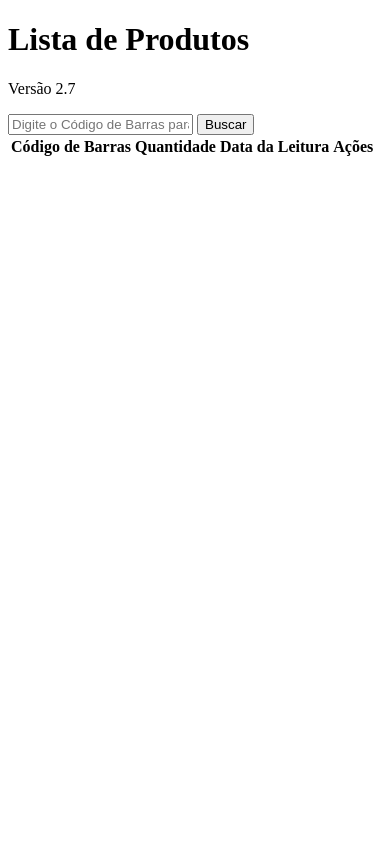
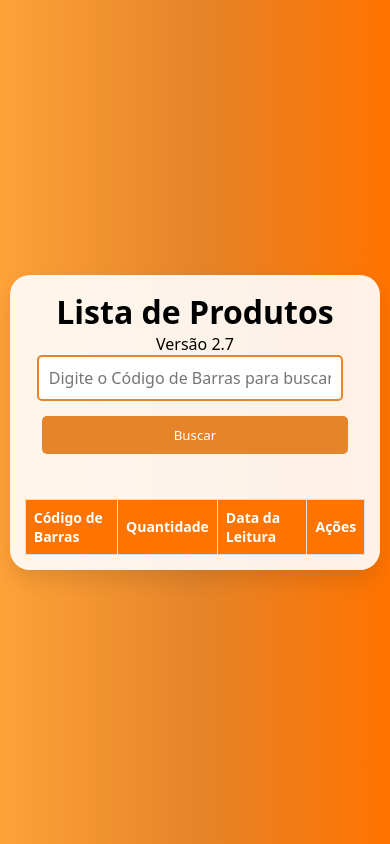
Before and after one commit to RicardoFroeseler/gerador_pedidos, a plain HTML site: page lista.html in a window 390 px wide. Drawn offline with Linux system fonts and the light colour scheme.

Commit message:
Add files via upload

```diff
--- /dev/null
+++ b/assets/styles/cadastro.css
@@ -0,0 +1,134 @@
+/* Reset de estilos globais */
+* {
+    margin: 0;
+    padding: 0;
+    box-sizing: border-box;
+    text-decoration: none;
+    font-family: system-ui, -apple-system, BlinkMacSystemFont, 'Segoe UI', Roboto, Oxygen, Ubuntu, Cantarell, 'Open Sans', 'Helvetica Neue', sans-serif;
+}
+
+/* Estilos globais para centralização */
+html, body {
+    height: 100vh; /* Garante que o html e body ocupem toda a altura da tela */
+    display: flex;
+    justify-content: center; /* Centraliza horizontalmente */
+    align-items: center; /* Centraliza verticalmente */
+    background: linear-gradient(90deg, #ffa238, #e5842a, #ff7300);
+}
+
+body {
+    background: transparent;
+}
+
+/* Ocultar conteúdo mobile por padrão */
+.mobile-content {
+    display: none;
+}
+
+/* Mostrar conteúdo mobile e ocultar desktop quando for uma tela pequena */
+@media (max-width: 768px) {
+    .desktop-content {
+        display: none; /* Esconder conteúdo de desktop em telas pequenas */
+    }
+
+    .mobile-content {
+        display: block; /* Mostrar conteúdo de mobile */
+    }
+}
+
+/* Container principal que centraliza o conteúdo */
+.container {
+    display: flex;
+    flex-direction: column; /* Garante que o conteúdo dentro do container seja disposto em coluna */
+    justify-content: center; /* Centraliza o conteúdo internamente */
+    align-items: center; /* Centraliza o conteúdo ao centro */
+    text-align: center; /* Texto centralizado */
+    background-color: rgba(255, 255, 255, 0.95);
+    padding: 40px;
+    border-radius: 15px;
+    box-shadow: 0 15px 25px rgba(0, 0, 0, 0.2);
+    max-width: 800px;
+    width: 90%;
+    animation: fadeIn 0.8s ease-in-out; /* Animação de entrada */
+}
+
+/* Estilos para cabeçalhos */
+h3 {
+    font-size: 20px;
+    color: #333333;
+    padding-bottom: 20px;
+}
+
+/* Estilo para os botões */
+.btn {
+    background-color: #ff7300;
+    color: #fff;
+    border: none;
+    padding: 12px 20px;
+    border-radius: 8px;
+    cursor: pointer;
+    transition: background-color 0.3s ease, transform 0.2s ease;
+    box-shadow: 0 4px 6px rgba(0, 0, 0, 0.1);
+    margin: 10px;
+}
+
+.btn:hover {
+    background-color: #e5842a;
+    transform: translateY(-3px);
+}
+
+/* Estilo adicional para os botões com ícones */
+.btn i {
+    margin-right: 8px; /* Espaçamento entre o ícone e o texto */
+    vertical-align: middle; /* Alinha o ícone com o texto */
+}
+
+
+/* Estilo para os campos de entrada */
+input[type="text"], input[type="number"], input[type="bolean"], select {
+    width: 100%;
+    padding: 12px;
+    margin: 8px 0;
+    border: 1px solid #ccc;
+    border-radius: 6px;
+    background-color: #f9f9f9;
+    transition: border-color 0.3s ease;
+}
+
+input[type="text"]:focus, input[type="number"]:focus, input[type="bolean"]:focus, select:focus {
+    border-color: #ff7300;
+    outline: none;
+    background-color: #fff;
+}
+
+/* Estilo para checkbox */
+input[type="checkbox"] {
+    width: 20px;
+    height: 20px;
+    cursor: pointer;
+}
+
+/* Animação de entrada suave */
+@keyframes fadeIn {
+    from {
+        opacity: 0;
+        transform: translateY(-10px);
+    }
+    to {
+        opacity: 1;
+        transform: translateY(0);
+    }
+}
+
+/* Ajustes de cor para melhor contraste */
+label {
+    font-size: 16px;
+    color: #505050;
+}
+
+/* Ajuste para mensagens de aviso ou erro */
+.message {
+    color: #ff0000;
+    font-size: 14px;
+    margin-top: 10px;
+}
--- /dev/null
+++ b/assets/styles/lista.css
@@ -0,0 +1,166 @@
+/* Reset de estilos globais */
+* {
+    margin: 0;
+    padding: 0;
+    box-sizing: border-box;
+    text-decoration: none;
+    font-family: system-ui, -apple-system, BlinkMacSystemFont, 'Segoe UI', Roboto, Oxygen, Ubuntu, Cantarell, 'Open Sans', 'Helvetica Neue', sans-serif;
+}
+
+/* Estilos globais para centralização */
+html, body {
+    height: 100vh;
+    display: flex;
+    justify-content: center;
+    align-items: center;
+    background: -webkit-linear-gradient(90deg, #ffa238, #e5842a, #ff7300);
+    background: linear-gradient(90deg, #ffa238, #e5842a, #ff7300);
+}
+
+body {
+    background: transparent;
+}
+
+/* Container principal */
+.container {
+    display: flex;
+    flex-direction: column;
+    justify-content: center;
+    align-items: center;
+    text-align: center;
+    background-color: rgba(255, 255, 255, 0.9);
+    padding: 20px;
+    border-radius: 20px;
+    box-shadow: 0 10px 20px rgba(0, 0, 0, 0.1);
+    max-width: 1000px;
+    width: 90%;
+    animation: fadeIn 0.8s ease-in-out;
+}
+
+/* Tabela de produtos */
+#product-list {
+    width: 100%;
+    border-collapse: collapse;
+    margin-top: 20px;
+    overflow-x: auto;
+}
+
+/* Cabeçalho da tabela */
+#product-list thead {
+    background-color: #ff7300;
+    color: #ffffff;
+}
+
+#product-list th, #product-list td {
+    padding: 10px;
+    border: 1px solid #ddd;
+    text-align: left;
+}
+
+/* Estilo das linhas da tabela */
+#product-list tr:nth-child(even) {
+    background-color: #f9f9f9;
+}
+
+#product-list tr:hover {
+    background-color: #ffe0b2;
+}
+
+/* Estilo para botões de ação */
+.action-buttons {
+    display: flex;
+    justify-content: space-around;
+    flex-wrap: wrap;
+}
+
+button {
+    background-color: #e5842a;
+    color: white;
+    border: none;
+    padding: 8px 10px;
+    border-radius: 5px;
+    cursor: pointer;
+    transition: background-color 0.3s ease;
+    margin: 5px;
+}
+
+button:hover {
+    background-color: #d4761c;
+}
+
+button:focus {
+    outline: none;
+}
+
+/* Ajuste para telas pequenas */
+@media (max-width: 768px) {
+    .container {
+        width: 95%;
+        padding: 15px;
+    }
+
+    #product-list th, #product-list td {
+        font-size: 14px;
+        padding: 8px;
+    }
+
+    .action-buttons {
+        flex-direction: column;
+        align-items: center;
+    }
+
+    button {
+        width: 100%;
+        margin: 5px 0;
+    }
+}
+
+
+/* Estilo para a barra de busca */
+.search-bar {
+    margin-bottom: 20px;
+    display: flex;
+    justify-content: center;
+    align-items: center;
+}
+
+.search-bar input[type="text"] {
+    width: 60%;
+    padding: 10px;
+    border: 2px solid #e5842a;
+    border-radius: 5px;
+    outline: none;
+    margin-right: 10px;
+    font-size: 16px;
+}
+
+.search-bar button {
+    padding: 10px 20px;
+    background-color: #e5842a;
+    color: white;
+    border: none;
+    border-radius: 5px;
+    cursor: pointer;
+    transition: background-color 0.3s ease;
+}
+
+.search-bar button:hover {
+    background-color: #d4761c;
+}
+
+/* Ajustes para dispositivos móveis */
+@media (max-width: 768px) {
+    .search-bar {
+        flex-direction: column;
+        width: 100%;
+    }
+
+    .search-bar input[type="text"] {
+        width: 90%;
+        margin-bottom: 10px;
+    }
+
+    .search-bar button {
+        width: 90%;
+    }
+}
--- /dev/null
+++ b/assets/styles/login.css
@@ -0,0 +1,124 @@
+/* Reset de estilos globais */
+* {
+    margin: 0;
+    padding: 0;
+    box-sizing: border-box;
+
+    font-family: system-ui, -apple-system, BlinkMacSystemFont, 'Segoe UI', Roboto, Oxygen, Ubuntu, Cantarell, 'Open Sans', 'Helvetica Neue', sans-serif;
+}
+
+/* Estilos globais para centralização */
+html, body {
+    height: 100vh; /* Garante que o html e body ocupem toda a altura da tela */
+    display: flex;
+    justify-content: center; /* Centraliza horizontalmente */
+    align-items: center; /* Centraliza verticalmente */
+    background: -webkit-linear-gradient(90deg, #ffa238,#e5842a,#ff7300);
+    background: linear-gradient(90deg, #ffa238,#e5842a,#ff7300);
+}
+
+body {
+    background: transparent;
+}
+
+/* Ocultar conteúdo mobile por padrão */
+.mobile-content {
+    display: none;
+}
+
+/* Mostrar conteúdo mobile e ocultar desktop quando for uma tela pequena */
+@media (max-width: 768px) {
+    .desktop-content {
+        display: none; /* Esconder conteúdo de desktop em telas pequenas */
+    }
+
+    .mobile-content {
+        display: block; /* Mostrar conteúdo de mobile */
+    }
+}
+
+/* Container principal que centraliza o conteúdo */
+.container {
+    display: flex;
+    flex-direction: column; /* Garante que o conteúdo dentro do container seja disposto em coluna */
+    justify-content: center; /* Centraliza o conteúdo internamente */
+    align-items: center; /* Centraliza o conteúdo ao centro */
+    text-align: center; /* Texto centralizado */
+    background-color: rgba(255, 255, 255, 0.9);
+    padding: 30px;
+    border-radius: 20px;
+    box-shadow: 0 10px 20px rgba(0, 0, 0, 0.1);
+    max-width: 900px;
+    width: 90%;
+    animation: fadeIn 0.8s ease-in-out; /* Animação de entrada */
+}
+
+
+/* inicio estilo para tela desktop */
+.h1desktop {
+    color: #dda919;
+    padding-bottom: 22px;
+    font-family: system-ui, -apple-system, BlinkMacSystemFont, 'Segoe UI', Roboto, Oxygen, Ubuntu, Cantarell, 'Open Sans', 'Helvetica Neue', sans-serif;
+}
+
+.h3desktop {
+    font-size: 16px;
+
+    color: #50504f6b;
+    padding-bottom: 36px;
+
+
+}
+
+/* Estilo do botão de redirecionamento */
+.btn-redirect {
+    padding: 12px 24px;
+    background-color: #ff7043;
+    color: white;
+    text-decoration: none;
+    border-radius: 8px;
+    transition: background-color 0.3s ease, transform 0.3s ease;
+    font-weight: bold;
+    box-shadow: 0 4px 8px rgba(0, 0, 0, 0.2);
+
+
+}
+
+.btn-redirect:hover {
+    background-color: #f4511e;
+
+}
+
+/* final estilo para tela desktop */
+
+/* inicio estilo para tela smartphone */
+.h1smart {
+    color: #dda919;
+    padding-bottom: 22px;
+    font-family: system-ui, -apple-system, BlinkMacSystemFont, 'Segoe UI', Roboto, Oxygen, Ubuntu, Cantarell, 'Open Sans', 'Helvetica Neue', sans-serif;
+}
+
+
+#login-google {
+    padding: 10px 20px;
+    background-color: #4285F4;
+    width: 250px;
+    color: white;
+    border: none;
+    cursor: pointer;
+    margin-top: 52px;
+    margin-bottom: 22px;
+    border-radius: 20px;
+    transition: background-color 0.3s ease, transform 0.3s ease;
+
+}
+
+i {
+    margin-right: 16px;
+}
+
+#login-google:hover {
+    background-color: #3367d6;
+}
+
+/* inicio estilo para tela smartphone */
--- /dev/null
+++ b/assets/styles/menu.css
@@ -0,0 +1,110 @@
+/* Reset de estilos globais */
+* {
+    margin: 0;
+    padding: 0;
+    box-sizing: border-box;
+    text-decoration: none;
+    font-family: system-ui, -apple-system, BlinkMacSystemFont, 'Segoe UI', Roboto, Oxygen, Ubuntu, Cantarell, 'Open Sans', 'Helvetica Neue', sans-serif;
+}
+
+/* Estilos globais para centralização */
+html, body {
+    height: 100vh; /* Garante que o html e body ocupem toda a altura da tela */
+    display: flex;
+    justify-content: center; /* Centraliza horizontalmente */
+    align-items: center; /* Centraliza verticalmente */
+    background: -webkit-linear-gradient(90deg, #ffa238,#e5842a,#ff7300);
+    background: linear-gradient(90deg, #ffa238,#e5842a,#ff7300);
+}
+
+body {
+    background: transparent;
+}
+
+/* Ocultar conteúdo mobile por padrão */
+.mobile-content {
+    display: none;
+}
+
+/* Mostrar conteúdo mobile e ocultar desktop quando for uma tela pequena */
+@media (max-width: 768px) {
+    .desktop-content {
+        display: none; /* Esconder conteúdo de desktop em telas pequenas */
+    }
+
+    .mobile-content {
+        display: block; /* Mostrar conteúdo de mobile */
+    }
+}
+
+/* Container principal que centraliza o conteúdo */
+.container {
+    display: flex;
+    flex-direction: column; /* Garante que o conteúdo dentro do container seja disposto em coluna */
+    justify-content: center; /* Centraliza o conteúdo internamente */
+    align-items: center; /* Centraliza o conteúdo ao centro */
+    text-align: center; /* Texto centralizado */
+    background-color: rgba(255, 255, 255, 0.9);
+    padding: 30px;
+    border-radius: 20px;
+    box-shadow: 0 10px 20px rgba(0, 0, 0, 0.1);
+    max-width: 900px;
+    width: 90%;
+    animation: fadeIn 0.8s ease-in-out; /* Animação de entrada */
+}
+
+/* Estilo para os ícones e texto dos itens do menu */
+.menu-item i {
+    font-size: 40px; /* Tamanho do ícone */
+    color: #2b1330; /* Cor do ícone */
+    margin-bottom: 20px; /* Espaçamento entre o ícone e o texto */
+    text-decoration: none;
+}
+
+.menu-item span {
+    font-size: 16px;
+    color: #2b1330;
+    font-weight: bold;
+}
+
+/* Estilo para os ícones e texto dos itens do menu */
+.menu-item img {
+    width: 40px;
+    height: 40px;
+    margin-bottom: 10px;
+}
+
+.menu-item span {
+    font-size: 16px;
+    color: #2b1330;
+    font-weight: bold;
+}
+
+/* Estilo para cada item do menu */
+.menu-item {
+    background-color: #fff;
+    border: 1px solid #e0e0e0;
+    border-radius: 10px;
+    padding: 20px;
+    text-align: center;
+    box-shadow: 0 4px 8px rgba(0, 0, 0, 0.1);
+    transition: transform 0.2s, box-shadow 0.2s;
+    display: flex;
+    flex-direction: column;
+    align-items: center;
+    justify-content: center;
+}
+
+.menu-item:hover {
+    transform: translateY(-5px); /* Efeito de elevação ao passar o mouse */
+    box-shadow: 0 8px 16px rgba(0, 0, 0, 0.2);
+}
+
+/* Estilo para a grade de itens do menu */
+.menu-grid {
+    display: grid;
+    grid-template-columns: repeat(1, 1fr);
+    gap: 26px; /* Espaçamento entre os itens */
+    width: 100%; /* Largura completa */
+    margin-top: 20px; /* Espaçamento superior entre o título e os itens */
+}
```
Also changed, not shown: assets/styles/styles.css (added, +172 -0 lines), cadastro.html (+1 -1 lines), index.html (+1 -1 lines), lista.html (+1 -1 lines), menu.html (+1 -1 lines), assets/img/background_login_desktop.png (added).
